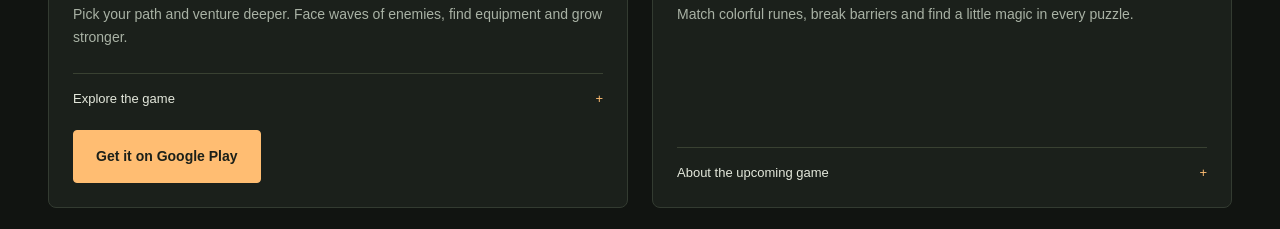
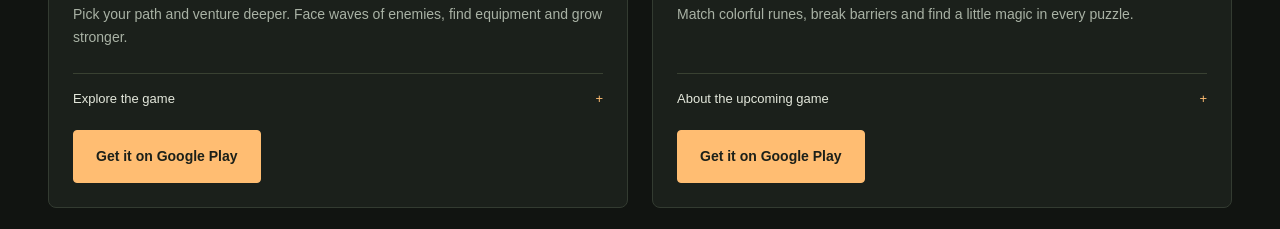
Before and after one commit to gojtan/fribbegames, a plain HTML site: page index.html in a window 1280 px wide. Shown: the part 1831-2060 px from the top of the page. Drawn offline with Linux system fonts and the light colour scheme.

Commit message:
Add RuneRazzle Google Play link

```diff
--- a/index.html
+++ b/index.html
@@ -128,6 +128,7 @@
                 <summary>About the upcoming game</summary>
                 <p>A colorful puzzle adventure with rune matches and level goals. RuneRazzle is in development. Stay tuned for release news.</p>
               </details>
+              <a class="btn game-store" href="https://play.google.com/store/apps/details?id=com.fribbegames.runecascade" target="_blank" rel="noopener noreferrer" aria-label="Get RuneRazzle on Google Play">Get it on Google Play</a>
             </div>
           </article>
           <article class="game" id="gold-rush">
```
